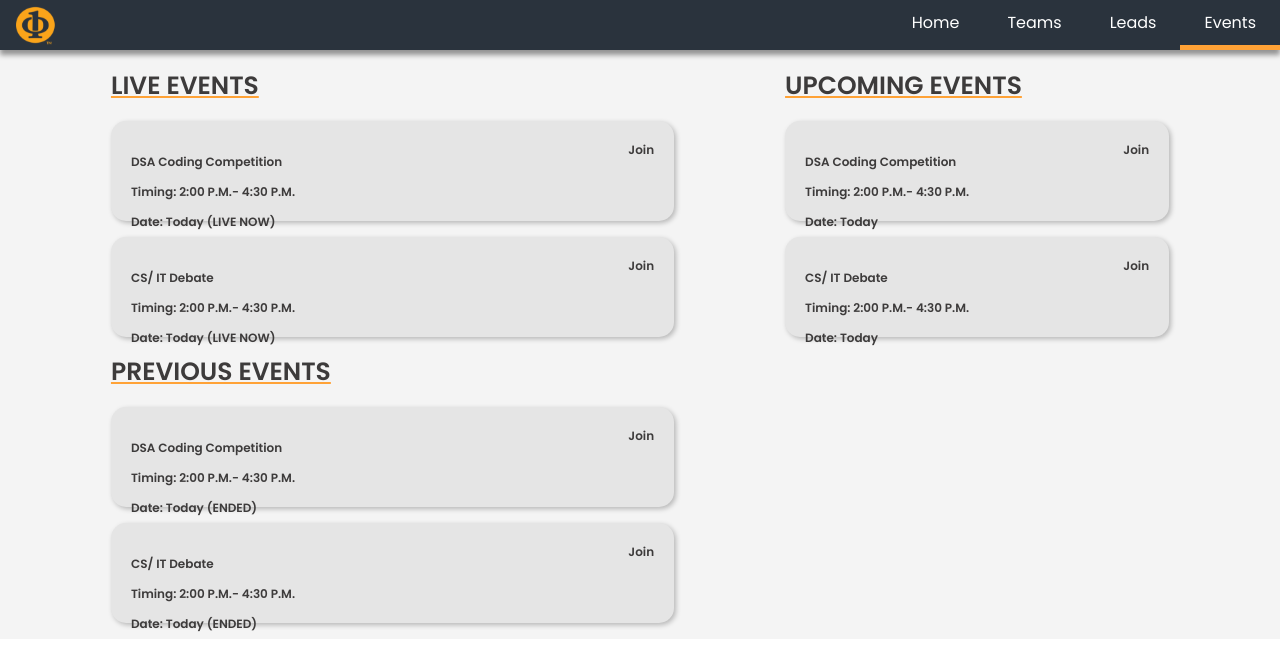
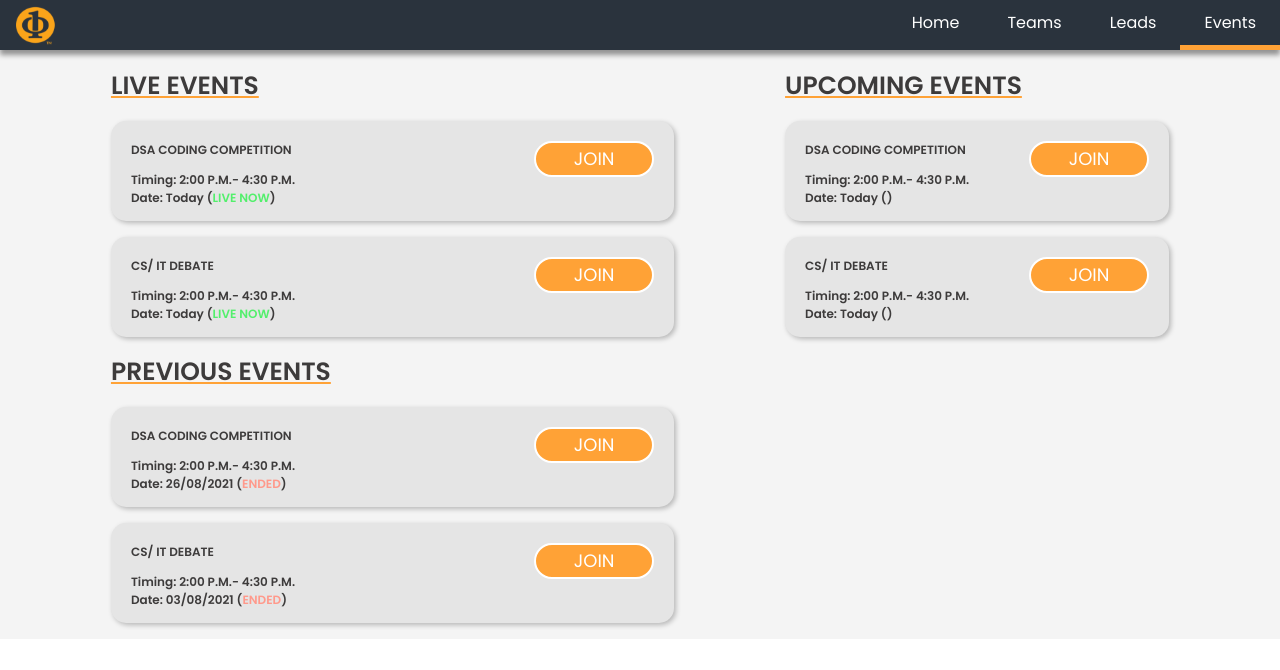
Before and after one commit to IEEE-CS-JMI-Student-Chapter/react-website, a React (Create React App) app: page /events in a window 1280 px wide. Shown: the top 670 px of the page. Built offline with nearby package versions, Linux system fonts and the light colour scheme.

Commit message:
Increased modularity

```diff
--- /dev/null
+++ b/src/components/Events/ColouredText.jsx
@@ -0,0 +1,12 @@
+import React from 'react'
+
+const ColouredText = (props) => {
+
+    return (
+        <span style={{color: props.color}}>
+            {props.text}
+        </span>
+    );
+}
+
+export default ColouredText;
--- a/src/components/Events/EventCard.jsx
+++ b/src/components/Events/EventCard.jsx
@@ -6,12 +6,12 @@ const EventCard = (props) => {
     return (
         <div className={classes["event-card"]}>
             <div className={classes["event-details"]}>
-                <p>{props.title}</p>
-                <p>Timing: {props.startTime}- {props.endTime}</p>
-                <p>Date: {props.date} {props.status}</p>
+                <p style={{marginBlockStart: "0"}}>{props.title}</p>
+                <p style={{marginBlockEnd: "0"}}>Timing: {props.startTime}- {props.endTime}</p>
+                <p style={{marginBlockStart: "0"}}>Date: {props.date} ({props.status})</p>
             </div>
             <div className={classes["button-and-winner"]}>
-                Join
+                <button className={classes["event-btn"]}>JOIN</button>
             </div>
         </div>
     );
--- a/src/components/Events/EventData.jsx
+++ b/src/components/Events/EventData.jsx
@@ -2,14 +2,14 @@ const events = {
     live: [
         {
             id: 1,
-            title: "DSA Coding Competition",
+            title: "DSA CODING COMPETITION",
             startTime: "2:00 P.M.",
             endTime: "4:30 P.M.",
             date: "Today"
         },
         {
             id: 2,
-            title: "CS/ IT Debate",
+            title: "CS/ IT DEBATE",
             startTime: "2:00 P.M.",
             endTime: "4:30 P.M.",
             date: "Today"
@@ -18,14 +18,14 @@ const events = {
     upcoming: [
         {
             id: 1,
-            title: "DSA Coding Competition",
+            title: "DSA CODING COMPETITION",
             startTime: "2:00 P.M.",
             endTime: "4:30 P.M.",
             date: "Tommorow"
         },
         {
             id: 2,
-            title: "CS/ IT Debate",
+            title: "CS/ IT DEBATE",
             startTime: "2:00 P.M.",
             endTime: "4:30 P.M.",
             date: "Tommorrow"
@@ -34,7 +34,7 @@ const events = {
     previous: [
         {
             id: 1,
-            title: "DSA Coding Competition",
+            title: "DSA CODING COMPETITION",
             startTime: "2:00 P.M.",
             endTime: "4:30 P.M.",
             date: "26/08/2021",
@@ -42,7 +42,7 @@ const events = {
         },
         {
             id: 2,
-            title: "CS/ IT Debate",
+            title: "CS/ IT DEBATE",
             startTime: "2:00 P.M.",
             endTime: "4:30 P.M.",
             date: "03/08/2021",
--- /dev/null
+++ b/src/components/Events/EventList.jsx
@@ -0,0 +1,40 @@
+import React from 'react'
+import classes from './Events.module.css'
+import EventCard from './EventCard'
+import ColouredText from './ColouredText'
+import events from './EventData'
+
+const EventList = (props) => {
+    let heading, data, status;
+    if(props.type === "live") {
+        heading = "LIVE EVENTS";
+        data = events.live;
+        status = <ColouredText text="LIVE NOW" color="#53EF6C"/>;
+    } else if (props.type === "previous") {
+        heading = "PREVIOUS EVENTS";
+        data = events.previous;
+        status = <ColouredText text="ENDED" color="#FF998B"/>;
+    }
+    return (
+        <div className={classes.live}>
+            <h1 className={classes.heading}>{heading}</h1>
+            <div className={classes["event-details"]}>
+                {data && data.map((event) => {
+                    return(
+                        <EventCard
+                            title={event.title}
+                            startTime={event.startTime} endTime={event.endTime}
+                            date={event.date}
+                            status={status}
+                            key={event.id}
+                            btnText="ENTER"
+                            btnColor="orange"
+                        />
+                    );
+                })}
+            </div>
+        </div>
+    );
+}
+
+export default EventList;
--- a/src/components/Events/Events.module.css
+++ b/src/components/Events/Events.module.css
@@ -48,3 +48,19 @@
     line-height: 18px;
     color: #3D3B3B;
 }
+
+.event-btn {
+    width: 120px;
+    height: 36.13px;
+    background: #FFA236;
+    border: 2px solid #FFFFFF;
+    box-sizing: border-box;
+    border-radius: 50px;
+
+    font-family: Poppins;
+    font-style: normal;
+    font-weight: 500;
+    font-size: 18px;
+    line-height: 16px;
+    color: var(--white);
+}
--- a/src/components/Events/LiveEvents.jsx
+++ /dev/null
@@ -1,22 +0,0 @@
-import React from 'react'
-import classes from './Events.module.css'
-import EventCard from './EventCard'
-import events from './EventData'
-
-const LiveEvents = () => {
-    const eventStatus = "(LIVE NOW)";
-    return (
-        <div className={classes.live}>
-            <h1 className={classes.heading}>LIVE EVENTS</h1>
-            <div className={classes["event-details"]}>
-                {events && events.live.map((event) => {
-                    return(
-                        <EventCard title={event.title} startTime={event.startTime} endTime={event.endTime} date={event.date} status={eventStatus} key={event.id} />
-                    );
-                })}
-            </div>
-        </div>
-    );
-}
-
-export default LiveEvents;
--- a/src/components/Events/PreviousEvents.jsx
+++ /dev/null
@@ -1,21 +0,0 @@
-import React from 'react'
-import classes from './Events.module.css'
-import EventCard from './EventCard';
-import events from './EventData'
-
-const PreviousEvents = () => {
-    const eventStatus = "(ENDED)";
-
-    return (
-        <div className={classes.previous}>
-            <h1 className={classes.heading}>PREVIOUS EVENTS</h1>
-            {events && events.live.map((event) => {
-                return(
-                    <EventCard title={event.title} startTime={event.startTime} endTime={event.endTime} date={event.date} status={eventStatus} key={event.id} />
-                );
-            })}
-        </div>
-    );
-}
-
-export default PreviousEvents;
--- a/src/components/Events/UpcomingEvents.jsx
+++ b/src/components/Events/UpcomingEvents.jsx
@@ -4,14 +4,13 @@ import EventCard from './EventCard';
 import events from './EventData'
 
 const UpcomingEvetns = () => {
-    const eventStatus = "";
 
     return (
         <div className={classes.upcoming}>
             <h1 className={classes.heading}>UPCOMING EVENTS</h1>
             {events && events.live.map((event) => {
                 return(
-                    <EventCard title={event.title} startTime={event.startTime} endTime={event.endTime} date={event.date} status={eventStatus} key={event.id} />
+                    <EventCard title={event.title} startTime={event.startTime} endTime={event.endTime} date={event.date} key={event.id} />
                 );
             })}
         </div>
--- a/src/pages/Events.jsx
+++ b/src/pages/Events.jsx
@@ -1,15 +1,14 @@
 import React from 'react'
-import LiveEvents from '../components/Events/LiveEvents'
+import EventList from '../components/Events/EventList'
 import UpcomingEvents from '../components/Events/UpcomingEvents'
-import PreviousEvents from '../components/Events/PreviousEvents'
 import classes from '../components/Events/Events.module.css'
 
 const Events = () => {
     return (
         <div className={classes["events-container"]}>
             <div className={classes["left-events"]}>
-                <LiveEvents />
-                <PreviousEvents />
+                <EventList type="live" />
+                <EventList type="previous" />
             </div>
             <UpcomingEvents />
         </div>
```
